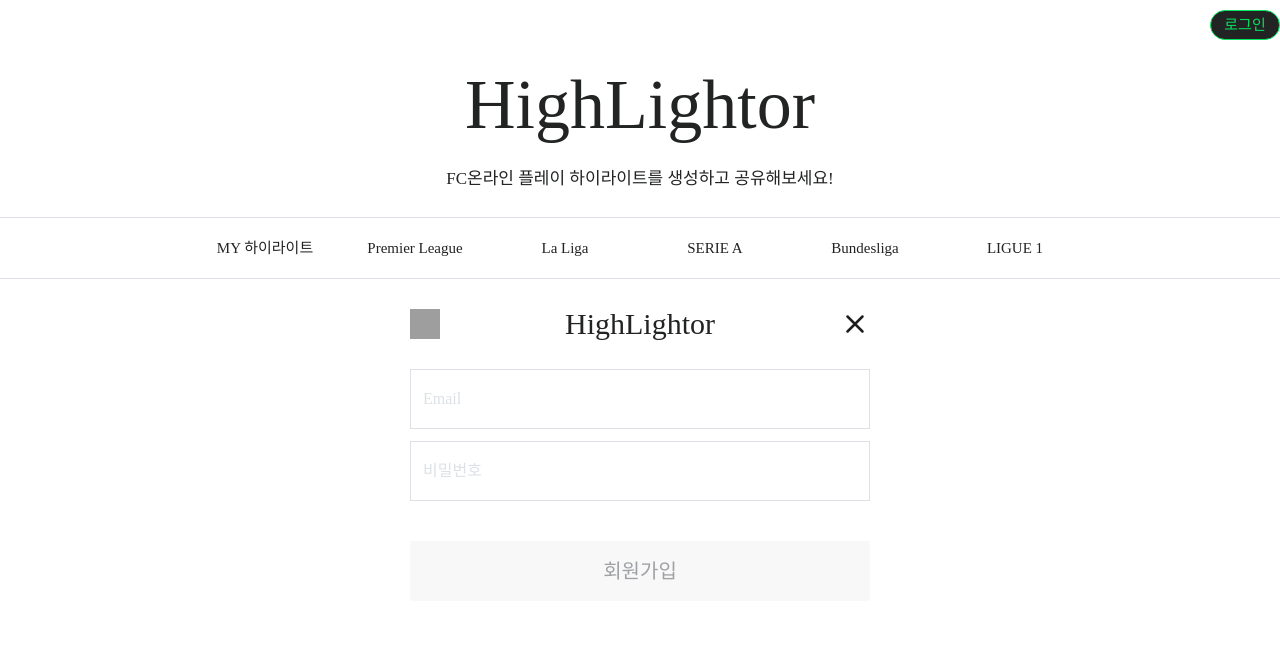
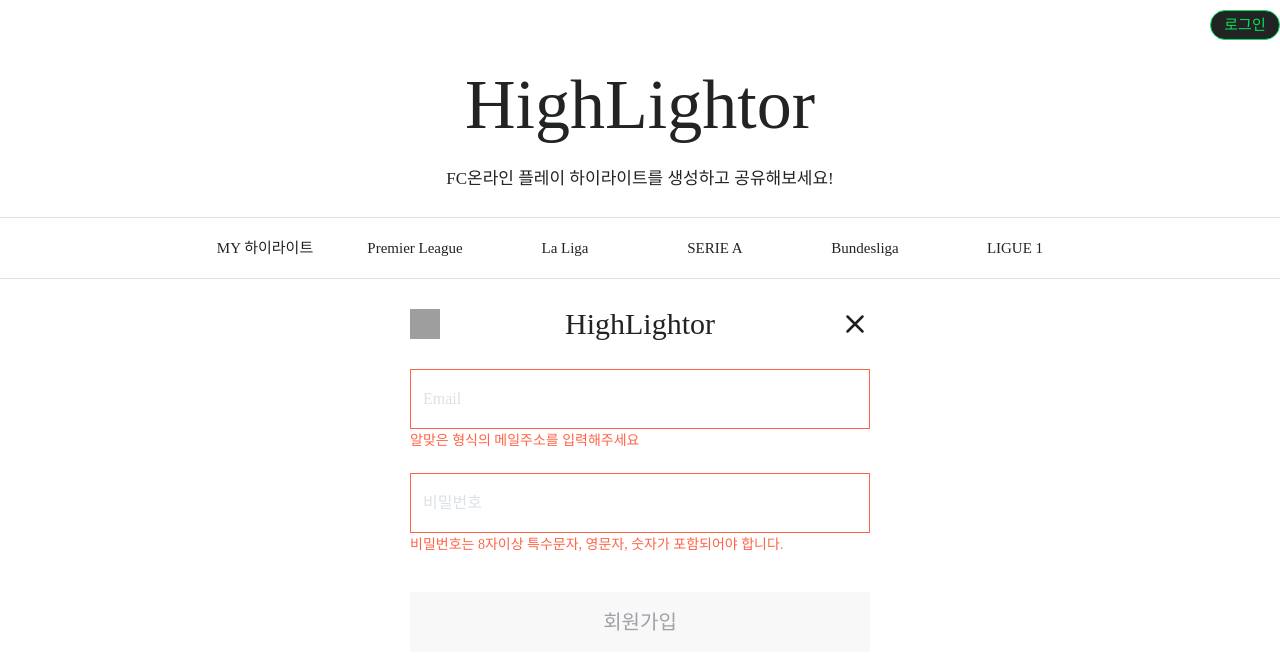
Before and after one commit to KingJiwon/highlightor, a Next.js app: page /signup in a window 1280 px wide. Shown: the top 670 px of the page. Built offline with nearby package versions, Linux system fonts and the light colour scheme; grey boxes are pictures that could not be loaded; a web font is replaced by a local one.

Commit message:
회원가입 이메일 비밀번호 캡션 추가

```diff
--- a/components/Signup.js
+++ b/components/Signup.js
@@ -1,19 +1,31 @@
 'use client';
 
-import generalLogin from '@/app/apis/user';
-import { emailValidation, passwordValidation } from '@/util/validation';
 import signup from '@/styles/components/modal/signupModal.module.scss';
 import Link from 'next/link';
 import { useRouter } from 'next/navigation';
 import { useRef, useState } from 'react';
+import generalLogin from '@/app/apis/user';
+import { emailValidation, passwordValidation } from '@/util/validation';
+import {
+  NOT_VALID_EMAIL,
+  NOT_VALID_PASSWORD,
+  VALID_EMAIL,
+  VALID_PASSWORD,
+} from '@/util/variable';
 
 export default function Signup() {
   const router = useRouter();
-  const [validatedEmail, setValidatedEmail] = useState(false);
-  const [validatedPassword, setValidatedPassword] = useState(false);
+
+  const [isValidEmail, setIsValidEmail] = useState(false);
+  const [isValidPassword, setIsValidPassword] = useState(false);
+  const [emailCaptionText, setEmailCaptionText] = useState(NOT_VALID_EMAIL);
+  const [passwordCaptionText, setPasswordCaptionText] =
+    useState(NOT_VALID_PASSWORD);
 
   const emailInputRef = useRef();
   const passwordInputRef = useRef();
+  const emailCaptionRef = useRef();
+  const passwordCaptionRef = useRef();
 
   const handleSubmit = async (event) => {
     event.preventDefault();
@@ -28,19 +40,27 @@ export default function Signup() {
   const onChangeEmail = () => {
     if (emailValidation(emailInputRef.current.value)) {
       emailInputRef.current.style.borderColor = '#04e45f';
-      setValidatedEmail(true);
+      emailCaptionRef.current.style.color = '#04e45f';
+      setEmailCaptionText(VALID_EMAIL);
+      setIsValidEmail(true);
     } else {
       emailInputRef.current.style.borderColor = 'tomato';
-      setValidatedEmail(false);
+      emailCaptionRef.current.style.color = 'tomato';
+      setEmailCaptionText(NOT_VALID_EMAIL);
+      setIsValidEmail(false);
     }
   };
   const onChangePassword = () => {
     if (passwordValidation(passwordInputRef.current.value)) {
       passwordInputRef.current.style.borderColor = '#04e45f';
-      setValidatedPassword(true);
+      passwordCaptionRef.current.style.color = '#04e45f';
+      setPasswordCaptionText(VALID_PASSWORD);
+      setIsValidPassword(true);
     } else {
       passwordInputRef.current.style.borderColor = 'tomato';
-      setValidatedPassword(false);
+      passwordCaptionRef.current.style.color = 'tomato';
+      setPasswordCaptionText(NOT_VALID_PASSWORD);
+      setIsValidPassword(false);
     }
   };
 
@@ -75,6 +95,9 @@ export default function Signup() {
             type="text"
             placeholder="Email"
           />
+          <p className={signup.signup_form_id_caption} ref={emailCaptionRef}>
+            {emailCaptionText}
+          </p>
 
           <input
             ref={passwordInputRef}
@@ -84,7 +107,10 @@ export default function Signup() {
             type="password"
             placeholder="비밀번호"
           />
-          {validatedEmail && validatedPassword ? (
+          <p className={signup.signup_form_id_caption} ref={passwordCaptionRef}>
+            {passwordCaptionText}
+          </p>
+          {isValidEmail && isValidPassword ? (
             <button className={signup.signup_form_submit_active} type="submit">
               회원가입
             </button>
--- a/styles/components/modal/signupModal.module.scss
+++ b/styles/components/modal/signupModal.module.scss
@@ -55,15 +55,21 @@
         background-color: include.$bg-color-white;
         padding: 18px 12px;
         font-size: 16px;
-        border: 1px solid include.$border-color-gray;
+        border: 1px solid tomato;
         outline: none;
       }
       .signup_form_pw {
-        margin-top: 12px;
+        margin-top: 25px;
       }
       .signup_form_id::placeholder,
       .signup_form_pw::placeholder {
         color: include.$border-color-gray;
+      }
+
+      .signup_form_id_caption {
+        margin-top: 5px;
+        font-size: 14px;
+        color: tomato;
       }
 
       .signup_form_id:focus,
--- /dev/null
+++ b/util/variable.js
@@ -0,0 +1,7 @@
+const NOT_VALID_EMAIL = '알맞은 형식의 메일주소를 입력해주세요';
+const VALID_EMAIL = '이메일 인증을 진행해주세요';
+const NOT_VALID_PASSWORD =
+  '비밀번호는 8자이상 특수문자, 영문자, 숫자가 포함되어야 합니다.';
+const VALID_PASSWORD = '사용가능한 비밀번호입니다.';
+
+export { NOT_VALID_EMAIL, VALID_EMAIL, NOT_VALID_PASSWORD, VALID_PASSWORD };
```
